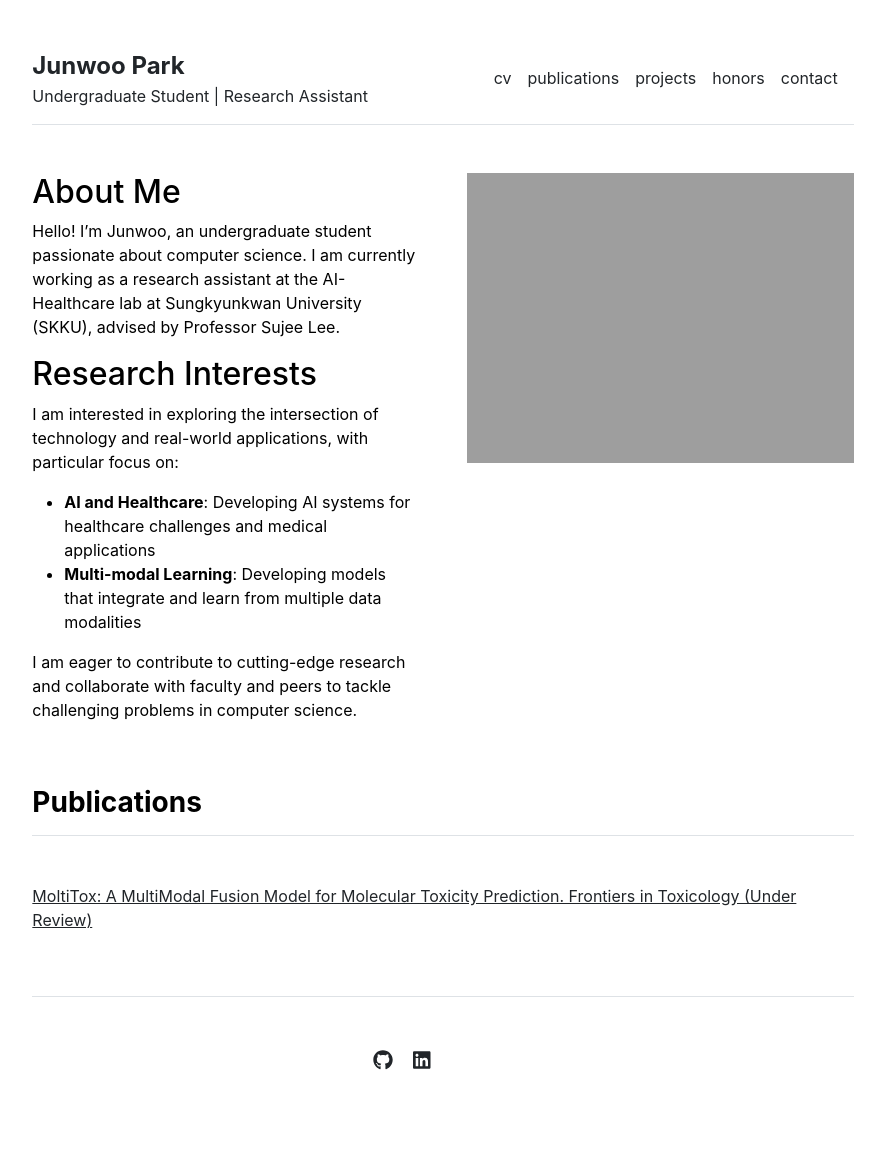
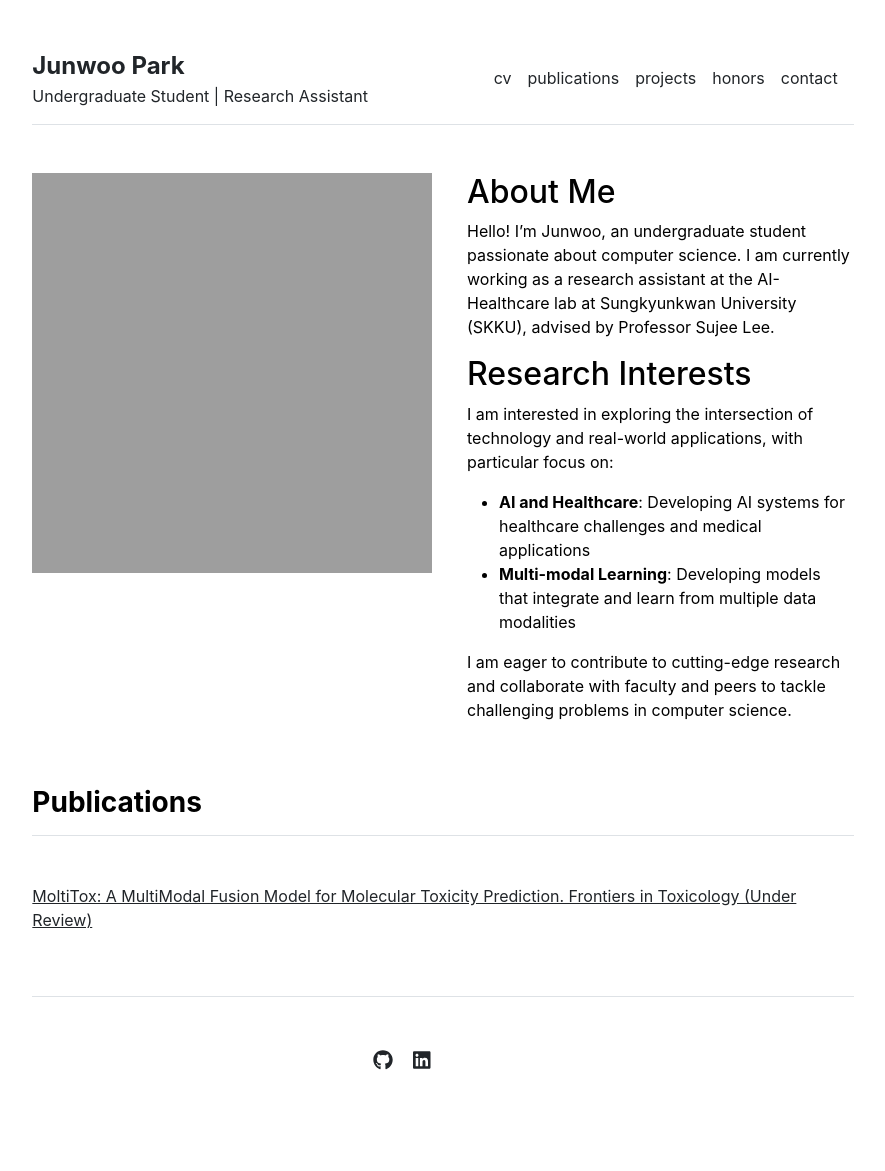
Before and after one commit to junwoop0/junwoop0.github.io, a Jekyll site: the page built from index.md, in a window 1280 px wide. Shown: the whole page, without its empty margins (197-1082 px from the left). Built offline with Jekyll 4.4.1, drawn with Linux system fonts in a browser that asks for light colours.

Commit message:
update profile page.

```diff
--- a/_layouts/home.html
+++ b/_layouts/home.html
@@ -4,10 +4,10 @@ layout: default
 
 <div class="row g-5 mb-5">
   <div class="col-md-6">
-    {{ content }}
+    <img src="{{ site.github.url }}/assets/img/profile.jpeg" alt="Home" style="width: 400px; height: 400px; object-fit: cover;">
   </div>
   <div class="col-md-6">
-    <img src="{{ site.github.url }}/assets/img/profile.jpeg" alt="Home" width="100%">
+    {{ content }}
   </div>
 </div>
 
```
